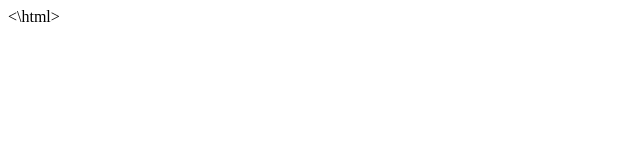
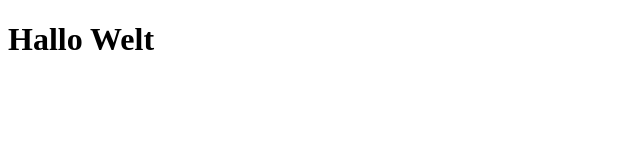
Before and after one commit to TheKing112/webside.not-t, a plain HTML site: page index.html in a window 1280 px wide. Shown: the whole page, without its empty margins (0-640 px from the left). Drawn offline with Linux system fonts and the light colour scheme.

Commit message:
Update index.html

```diff
--- a/index.html
+++ b/index.html
@@ -1,2 +1,11 @@
+<!DOCTYPE html>
 <html>
-<\html>
+<head>
+
+</head>
+    <body>
+    <h1>
+        Hallo Welt
+    </h1>
+</body>
+</html>
```
